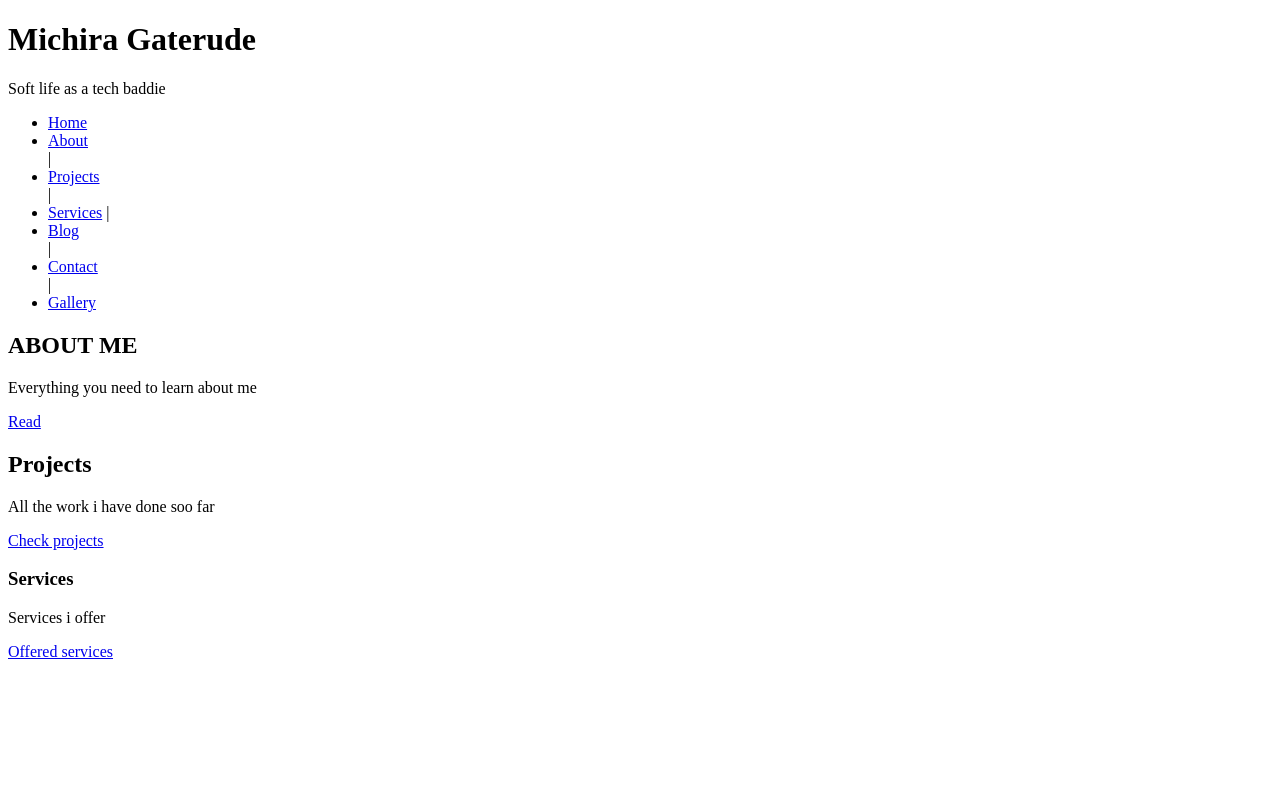
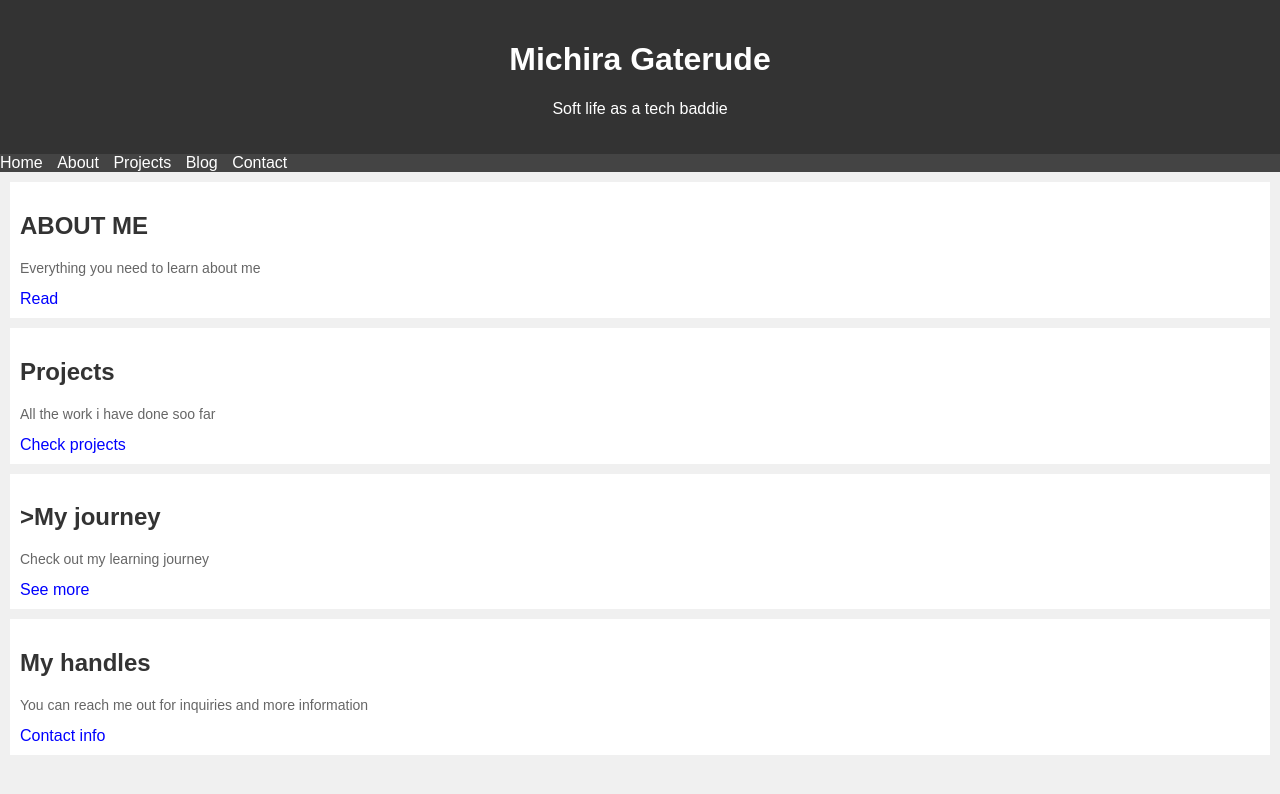
Before and after one commit to gaterude/portfolio, a plain HTML site: page indexx.html in a window 1280 px wide. Drawn offline with Linux system fonts and the light colour scheme.

Commit message:
Initial commit with HTML and CSS

```diff
--- a/indexx.html
+++ b/indexx.html
@@ -3,6 +3,7 @@
 <head>
     <meta charset="UTF-8">
     <meta name="viewport" content="width=device-width, initial-scale=1.0">
+ <link rel="stylesheet" href="style.css">
     <title>Document</title>
 </head>
 <body>
@@ -13,12 +14,11 @@
     <nav>
         <ul>
             <li><a href="indexx.html">Home</a></li>
-            <li> <a href="about.html">About</a></li> |
-            <li><a href="projects.html">Projects</a></li> |
-            <li><a href="services.html">Services</a></l1> |
-            <li><a href="experience.html">Blog</a></li> |
-            <li><a href="contact.html">Contact</a></li> |
-            <li><a href="gallery.html">Gallery</a></li>
+            <li> <a href="about.html">About</a></li>
+            <li><a href="project.html">Projects</a></li>
+            <li><a href="blog.html">Blog</a></li>
+            <li><a href="contact.html">Contact</a></li>
+
         </ul>
     </nav>
 <section id="Highlights">
@@ -30,15 +30,21 @@
     <article>
         <h2>Projects</h2>
         <p>All the work i have done soo far</p>
-        <a href="projects.html">Check projects</a>
+        <a href="project.html">Check projects</a>
+
     </article>
     <article>
-        <h3>Services</h3>
-        <p>Services i offer </p>
-        <a href="services.html>" >Offered services</a>
+        <h2>>My journey</h2>
+        <p>Check out my learning journey</p>
+        <a href="blog.html">See more</a>
+    </article>
+    <article>
+        <h2> My handles</h2>
+        <p>You can reach me out for inquiries and more information</p>
+        <a href="contact.html">Contact info</a>
     </article>
 
-</section>
+    </section>
 
 </body>
 </html>
--- /dev/null
+++ b/style.css
@@ -0,0 +1,57 @@
+/* Body */
+body {
+    font-family: Arial, sans-serif;
+    background-color: #f0f0f0;
+    margin: 0;
+    padding: 0;
+}
+
+/* Header */
+header {
+    background-color: #333;
+    color: white;
+    text-align: center;
+    padding: 20px;
+}
+
+/* Navigation */
+nav {
+    background-color: #444;
+}
+
+nav ul {
+    list-style: none;
+    padding: 0;
+    margin: 0;
+}
+
+nav ul li {
+    display: inline;
+    margin-right: 10px;
+}
+
+nav ul li a {
+    color: white;
+    text-decoration: none;
+}
+
+/* Sections */
+#Highlights article {
+    background-color: white;
+    margin: 10px;
+    padding: 10px;
+}
+
+#Highlights article h2 {
+    color: #333;
+}
+
+#Highlights article p {
+    color: #666;
+    font-size: 14px;
+}
+
+#Highlights article a {
+    text-decoration: none;
+    color: blue;
+}
```
Also changed, not shown: about.html (added, +23 -0 lines), blog.html (added, +37 -0 lines), contact.html (added, +50 -0 lines), proj.html (added, +38 -0 lines), project.html (added, +16 -0 lines), mm.jpeg (added), 2 other files.
